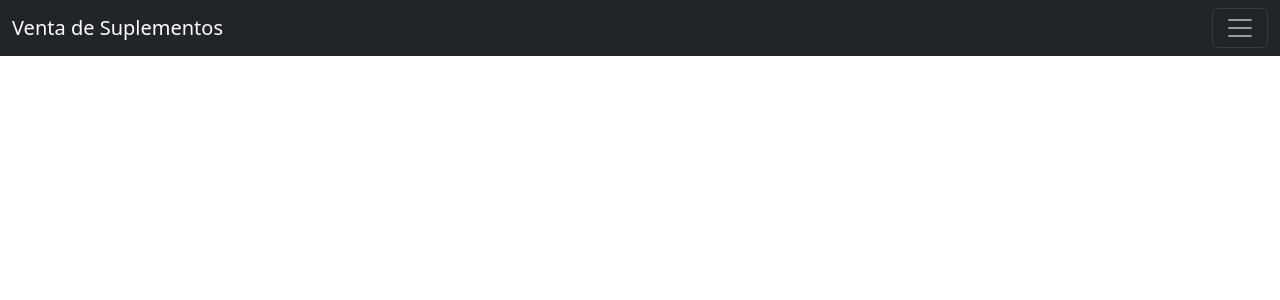
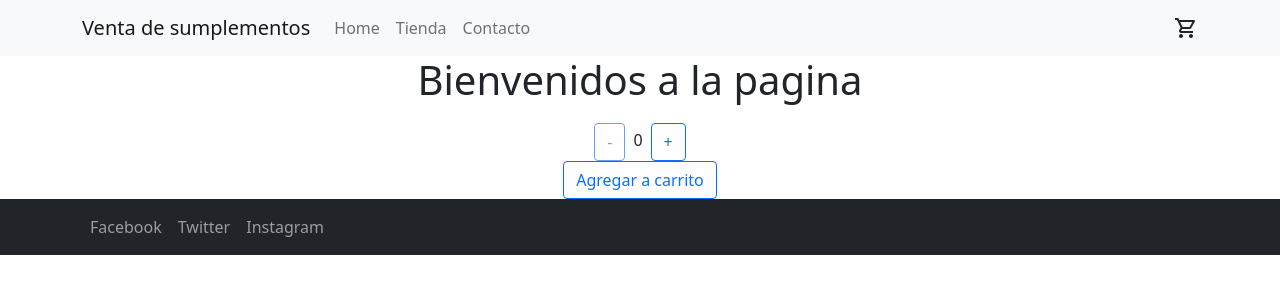
Before and after one commit to julianaguirre30/Sumplementos-Aguirre-, a React (Create React App) app: page / in a window 1280 px wide. Shown: the top 300 px of the page. Built offline with nearby package versions, Linux system fonts and the light colour scheme.

Commit message:
Componentes II

```diff
--- a/package.json
+++ b/package.json
@@ -3,10 +3,14 @@
   "version": "0.1.0",
   "private": true,
   "dependencies": {
+    "@headlessui/react": "^1.6.4",
+    "@heroicons/react": "^1.0.6",
     "@testing-library/jest-dom": "^5.16.4",
     "@testing-library/react": "^13.2.0",
     "@testing-library/user-event": "^13.5.0",
+    "bootstrap": "^5.1.3",
     "react": "^18.1.0",
+    "react-bootstrap": "^2.4.0",
     "react-dom": "^18.1.0",
     "react-scripts": "5.0.1",
     "web-vitals": "^2.1.4"
--- a/public/index.html
+++ b/public/index.html
@@ -2,7 +2,6 @@
 <html lang="en">
   <head>
     <meta charset="utf-8" />
-    <link rel="icon" href="%PUBLIC_URL%/favicon.ico" />
     <meta name="viewport" content="width=device-width, initial-scale=1" />
     <meta name="theme-color" content="#000000" />
     <meta
@@ -11,7 +10,8 @@
     />
     <link rel="apple-touch-icon" href="%PUBLIC_URL%/logo192.png" />
     <!-- CSS only -->
-<link href="https://cdn.jsdelivr.net/npm/bootstrap@5.2.0-beta1/dist/css/bootstrap.min.css" rel="stylesheet" integrity="sha384-0evHe/X+R7YkIZDRvuzKMRqM+OrBnVFBL6DOitfPri4tjfHxaWutUpFmBp4vmVor" crossorigin="anonymous">
+    <link rel="stylesheet" href="https://fonts.googleapis.com/css2?family=Material+Symbols+Outlined:opsz,wght,FILL,GRAD@20..48,100..700,0..1,-50..200" />
+<!-- <link href="https://cdn.jsdelivr.net/npm/bootstrap@5.2.0-beta1/dist/css/bootstrap.min.css" rel="stylesheet" integrity="sha384-0evHe/X+R7YkIZDRvuzKMRqM+OrBnVFBL6DOitfPri4tjfHxaWutUpFmBp4vmVor" crossorigin="anonymous"> -->
     <!--
       manifest.json provides metadata used when your web app is installed on a
       user's mobile device or desktop. See https://developers.google.com/web/fundamentals/web-app-manifest/
@@ -42,6 +42,6 @@
       To create a production bundle, use `npm run build` or `yarn build`.
     -->
     <!-- JavaScript Bundle with Popper -->
-<script src="https://cdn.jsdelivr.net/npm/bootstrap@5.2.0-beta1/dist/js/bootstrap.bundle.min.js" integrity="sha384-pprn3073KE6tl6bjs2QrFaJGz5/SUsLqktiwsUTF55Jfv3qYSDhgCecCxMW52nD2" crossorigin="anonymous"></script>
+<!-- <script src="https://cdn.jsdelivr.net/npm/bootstrap@5.2.0-beta1/dist/js/bootstrap.bundle.min.js" integrity="sha384-pprn3073KE6tl6bjs2QrFaJGz5/SUsLqktiwsUTF55Jfv3qYSDhgCecCxMW52nD2" crossorigin="anonymous"></script> -->
   </body>
 </html>
--- a/src/App.js
+++ b/src/App.js
@@ -1,9 +1,17 @@
 import Header from "./components/Header";
+import Footer from "./components/Footer";
+import ItemListContainer from "./components/ItemListContainer";
+import {useState} from "react"
 
 const App =()=>{
+
     return (
     <>
        <Header/>
+
+      <ItemListContainer greeting={"Bienvenidos a la pagina"}/>
+
+       <Footer/>
 
     </>)
 
--- /dev/null
+++ b/src/components/CartWidget.js
@@ -0,0 +1,7 @@
+const CartWidget = () => {
+    return (
+        <span class="material-symbols-outlined">shopping_cart</span>
+    )
+}
+
+export default CartWidget
--- /dev/null
+++ b/src/components/Footer.js
@@ -0,0 +1,11 @@
+import NavBar from "./NavBar";
+
+const Footer = () => {
+  return (
+    <>
+      <NavBar Header={false}/>
+    </>
+  );
+}
+
+export default Footer;
--- a/src/components/Header.js
+++ b/src/components/Header.js
@@ -1,9 +1,10 @@
 import NavBar from "./NavBar"
+import Navbar from 'react-bootstrap/Navbar'
 
 const Header=()=>{
     return (
     <>
-      <NavBar/>
+      <NavBar Header={true}/>
     </>)
 
 }
--- /dev/null
+++ b/src/components/ItemCount.js
@@ -0,0 +1,57 @@
+
+import React, { useState } from "react";
+
+
+const ItemCount = ({stock, initial}) => {
+    const [contador, setContador] = useState(initial);
+
+    const sumarUno = () => setContador(contador + 1);
+    const restarUno = () => setContador(contador - 1);
+    const onAdd = () => {
+        if (stock===contador){
+         alert("Haz agregado el maximo permitido")}
+        else if(contador===0){
+            alert("El carrito esta vacio")
+
+        }
+        else{
+            alert('haz agregado ' + contador + ' producto/s')
+        }
+
+        }
+
+
+
+
+    return (
+
+        <div className="  text-center ">
+            {
+                <div>
+
+                    <button className=" btn btn-outline-primary btn-block" disabled={contador <= 0} onClick={restarUno}>
+                        -
+                    </button>
+                    <label className="p-2 contador mt-2">{contador}</label>
+
+                    <button className="btn btn-outline-primary btn-block" disabled={contador >= stock} onClick={sumarUno}>
+                        +
+                    </button>
+
+                    <div>
+                        <button className="btn btn-outline-primary btn-block" onClick={onAdd} >Agregar a carrito</button>
+                    </div>
+
+
+
+
+
+                </div>
+}
+
+
+        </div>
+    );
+};
+
+export default ItemCount;
--- /dev/null
+++ b/src/components/ItemListContainer.js
@@ -0,0 +1,18 @@
+
+import React from "react"
+import ItemCount from "./ItemCount"
+
+
+function ItemListContainer(props){
+    return(
+        <>
+            <h1 className="text-center">{props.greeting}</h1>
+            <ItemCount initial={0} stock={5} />
+        </>
+    )
+}
+
+
+
+
+export default ItemListContainer
--- a/src/components/NavBar.js
+++ b/src/components/NavBar.js
@@ -1,24 +1,43 @@
-const NavBar=()=>{
-    return (
-    <>
+import {Navbar,Container,Nav} from "react-bootstrap"
+import CartWidget from "./CartWidget.js"
 
-    <nav  className="navbar navbar-dark bg-dark">
-        <div className="container-fluid">
-            <a className="navbar-brand" href="#">Venta de Suplementos</a>
-            <button className="navbar-toggler" type="button" data-bs-toggle="collapse" data-bs-target="#navbarNavAltMarkup" aria-controls="navbarNavAltMarkup" aria-expanded="false" aria-label="Toggle navigation">
-                <span className="navbar-toggler-icon"></span>
-            </button>
-            <div className="collapse navbar-collapse" id="navbarNavAltMarkup">
-                <div className="navbar-nav">
-                    <a className="nav-link active" aria-current="page" href="#">Home</a>
-                    <a className="nav-link" href="#">Tiendas online</a>
-                    <a className="nav-link" href="#">Contactos</a>
-                </div>
-            </div>
-        </div>
-    </nav>
-    </>)
 
+const NavBar=(Props)=>{
+
+    if(Props.Header)
+        return (
+        <>
+
+        <Navbar bg="light" variant="light">
+                <Container>
+                    <Navbar.Brand href="#home">Venta de sumplementos</Navbar.Brand>
+                    <Nav className="me-auto">
+                        <Nav.Link href="#">Home</Nav.Link>
+                        <Nav.Link href="#">Tienda</Nav.Link>
+                        <Nav.Link href="#">Contacto</Nav.Link>
+                    </Nav>
+                    <CartWidget/>
+                </Container>
+            </Navbar>
+
+        </>
+        )
+    else
+        return (
+            <>
+             <Navbar bg="dark" variant="dark">
+                 <Container >
+                            <Nav >
+                            <Nav.Link href="#">Facebook </Nav.Link>
+                            <Nav.Link href="#">Twitter</Nav.Link>
+                            <Nav.Link href="#">Instagram</Nav.Link>
+                        </Nav>
+                    </Container>
+                </Navbar>
+                 <br />
+            </>
+        )
 }
 
+
 export default NavBar
--- a/src/index.js
+++ b/src/index.js
@@ -1,6 +1,7 @@
 import React from 'react';
 import ReactDOM from 'react-dom/client';
 import App from "./App"
+import 'bootstrap/dist/css/bootstrap.min.css';
 
 const root = ReactDOM.createRoot(document.getElementById('root'));
 
```
Also changed, not shown: 1 other file (tests, documents, lock files or other folders).
